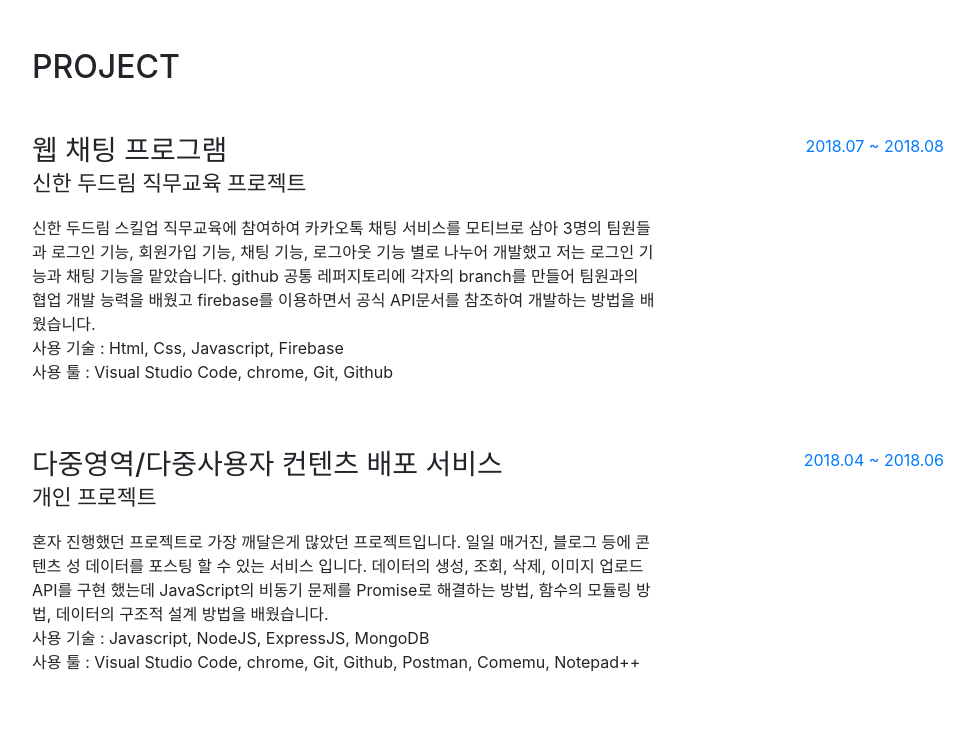
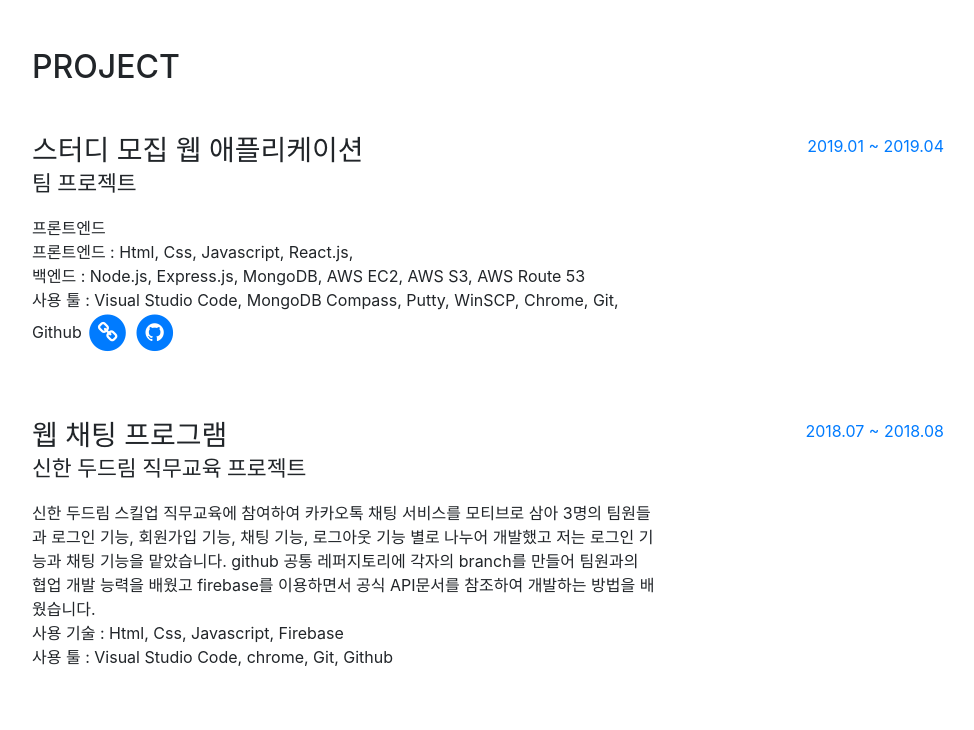
Before and after one commit to devdubby/junCastle.github.io, a website with bundled scripts: page index.html in a window 1280 px wide. Shown: the part 800-1530 px from the top of the page, without its empty margins (288-1262 px from the left). Built offline with nearby package versions, Linux system fonts and the light colour scheme; a web font is replaced by a local one.

Commit message:
커밋 테스트

```diff
--- a/index.html
+++ b/index.html
@@ -67,12 +67,12 @@
           <h2>
             <span class="text-primary">web-developer</span>
           </h2>
-          <div class="subheading mb-5">인천광역시 ·  부평구 · 산곡동 · 010-1234-1234 ·
+          <div class="subheading mb-5">인천광역시 ·  부평구 · 산곡동 · 010-8992-5365 ·
             <a href="mailto:name@email.com">cjsoung@naver.com</a>
           </div>
           <p class="mb-5">안녕하세요! 웹 개발자의 꿈을 꾸고 있는 신입 지원자 최준성입니다.</br>
             생년월일 : 1992년 5월 4일</br>
-            나이 : 만 26세</br>
+            나이 : 만 27세</br>
             학력 : 수원대학교 컴퓨터학과 졸업</br>
             자격증 : 정보처리기사
           </p>
@@ -111,6 +111,33 @@
 
           <div class="resume-item d-flex flex-column flex-md-row mb-5">
             <div class="resume-content mr-auto">
+              <h3 class="mb-0">스터디 모집 웹 애플리케이션</h3>
+              <div class="subheading mb-3">팀 프로젝트</div>
+              <p>프론트엔드
+                <br>프론트엔드 : Html, Css, Javascript, React.js,
+                <br>백엔드 : Node.js, Express.js, MongoDB, AWS EC2, AWS S3, AWS Route 53
+                <br>사용 툴 : Visual Studio Code, MongoDB Compass, Putty, WinSCP, Chrome, Git, Github
+                <a href="http://studyhub.xyz">
+                  <span class="fa-stack fa-lg">
+                    <i class="fa fa-circle fa-stack-2x"></i>
+                    <i class="fa fa-link fa-stack-1x fa-inverse"></i>
+                  </span>
+                </a>
+                <a href="https://github.com/hengmo/StudyHub">
+                  <span class="fa-stack fa-lg">
+                    <i class="fa fa-circle fa-stack-2x"></i>
+                    <i class="fa fa-github fa-stack-1x fa-inverse"></i>
+                  </span>
+                </a>
+              </p>
+            </div>
+            <div class="resume-date text-md-right">
+              <span class="text-primary">2019.01 ~ 2019.04</span>
+            </div>
+          </div>
+
+          <div class="resume-item d-flex flex-column flex-md-row mb-5">
+            <div class="resume-content mr-auto">
               <h3 class="mb-0">웹 채팅 프로그램</h3>
               <div class="subheading mb-3">신한 두드림 직무교육 프로젝트</div>
               <p>신한 두드림 스킬업 직무교육에 참여하여 카카오톡 채팅 서비스를 모티브로 삼아 3명의 팀원들과 로그인 기능, 회원가입 기능, 채팅 기능, 로그아웃 기능 별로 나누어 개발했고 저는 로그인 기능과 채팅 기능을 맡았습니다. github 공통 레퍼지토리에 각자의 branch를 만들어 팀원과의 협업 개발 능력을 배웠고 firebase를 이용하면서 공식 API문서를 참조하여 개발하는 방법을 배웠습니다.
@@ -129,7 +156,7 @@
               <div class="subheading mb-3">개인 프로젝트</div>
               <p>혼자 진행했던 프로젝트로 가장 깨달은게 많았던 프로젝트입니다. 일일 매거진, 블로그 등에 콘텐츠 성 데이터를 포스팅 할 수 있는 서비스 입니다. 데이터의 생성, 조회, 삭제, 이미지 업로드 API를 구현 했는데 JavaScript의 비동기 문제를 Promise로 해결하는 방법, 함수의 모듈링 방법, 데이터의 구조적 설계 방법을 배웠습니다.
                 <br>사용 기술 : Javascript, NodeJS, ExpressJS, MongoDB
-                <br>사용 툴 : Visual Studio Code, chrome, Git, Github, Postman, Comemu, Notepad++
+                <br>사용 툴 : Visual Studio Code, chrome, Git, Github, Postman, Conemu, Notepad++
               </p>
             </div>
             <div class="resume-date text-md-right">
@@ -242,13 +269,16 @@
               <i class="devicons devicons-javascript"></i>
             </li>
             <li class="list-inline-item">
-              <i class="devicons devicons-jquery"></i>
+              <i class="devicons devicon-react"></i>
             </li>
             <li class="list-inline-item">
               <i class="devicons devicons-mysql"></i>
             </li>
             <li class="list-inline-item">
               <i class="devicons devicons-nodejs"></i>
+            </li>
+            <li class="list-inline-item">
+              <i class="devicons devicons-aws"></i>
             </li>
             <li class="list-inline-item">
               <i class="devicons devicons-firebase"></i>
@@ -265,6 +295,9 @@
           <ul class="list-inline list-icons">
             <li class="list-inline-item">
               <i class="devicons devicons-visualstudio"></i>
+            </li>
+            <li class="list-inline-item">
+              <i class="devicons devicons-compass"></i>
             </li>
             <li class="list-inline-item">
               <i class="devicons devicons-git"></i>
```
